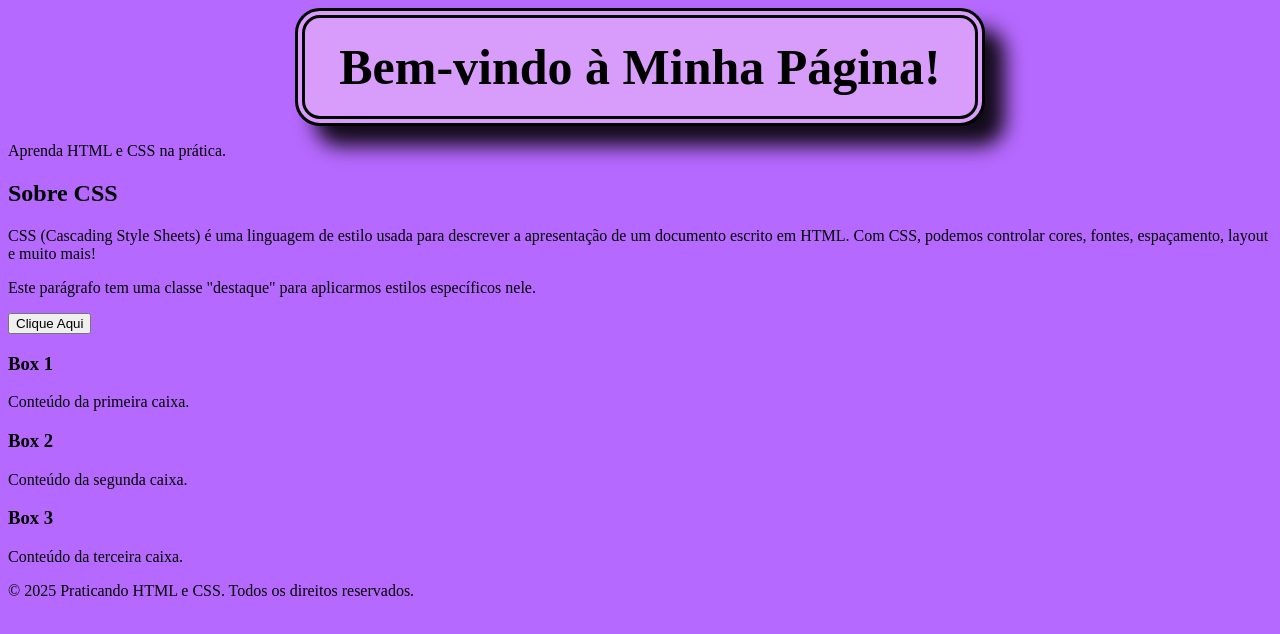
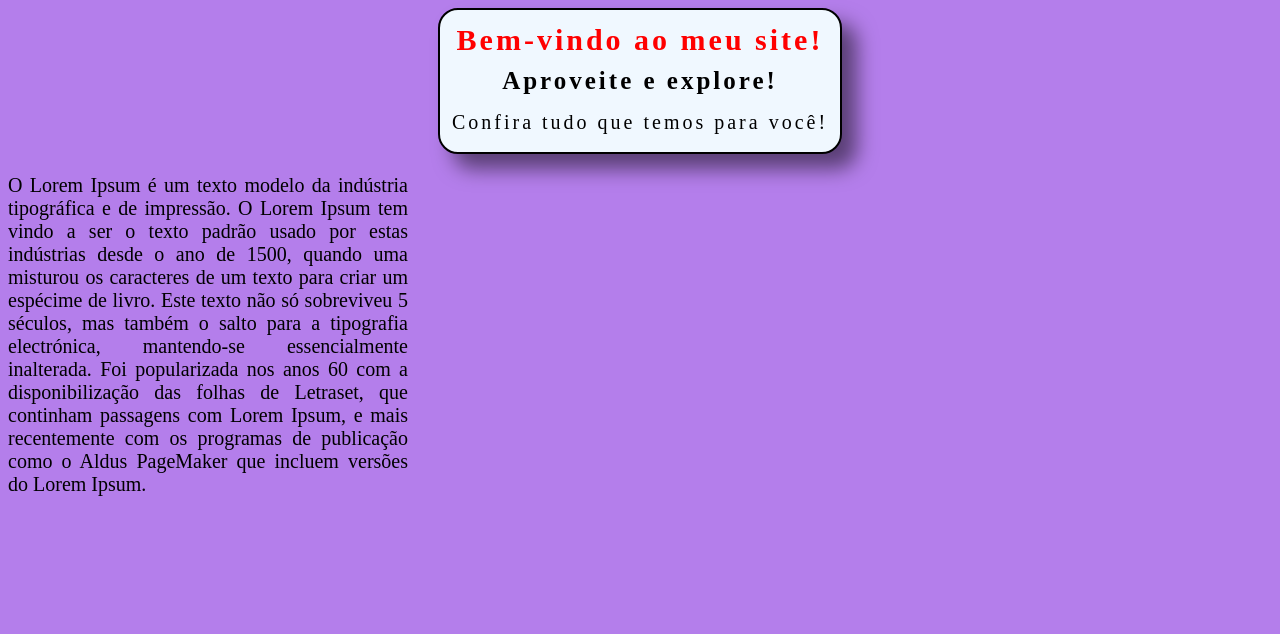
Before and after one commit to Eduardofbarreto/cursoweb_jamilton, a plain HTML site: page index.html in a window 1280 px wide. Drawn offline with Linux system fonts and the light colour scheme.

Commit message:
estilizando com css

```diff
--- a/index.html
+++ b/index.html
@@ -1,50 +1,30 @@
 <!DOCTYPE html>
-<html lang="pt-BR">
+<html lang="en">
 <head>
     <meta charset="UTF-8">
     <meta name="viewport" content="width=device-width, initial-scale=1.0">
     <link rel="stylesheet" href="style.css">
+    <title>Estilos e bordas CSS!</title>
+</head>
+<body class="pagina">
 
-    <title>Borda do tamanho do texto e centralizado!</title>
-</head>
-<body>
 
-    <header>
-        <h1>Bem-vindo à Minha Página!</h1>
-        <p>Aprenda HTML e CSS na prática.</p>
-    </header>
 
-    <main>
-        <section class="container">
-            <h2>Sobre CSS</h2>
+        <div class="titulo">
+            <h1 class="titulo1">Bem-vindo ao meu site!</h1>
+            <h2 class="titulo2">Aproveite e explore!</h2>
+            <p class="titulo3">Confira tudo que temos para você!</p>
+        </div>
+
+        <div class="conteudo">
             <p>
-                CSS (Cascading Style Sheets) é uma linguagem de estilo usada para descrever a apresentação de um documento escrito em HTML. Com CSS, podemos controlar cores, fontes, espaçamento, layout e muito mais!
+                O Lorem Ipsum é um texto modelo da indústria tipográfica e de impressão.
+                O Lorem Ipsum tem vindo a ser o texto padrão usado por estas indústrias
+                desde o ano de 1500, quando uma misturou os caracteres de um texto para
+                criar um espécime de livro. Este texto não só sobreviveu 5 séculos, mas também o salto para a tipografia electrónica, mantendo-se essencialmente inalterada. Foi popularizada nos anos 60 com a disponibilização das folhas de Letraset, que continham passagens com Lorem Ipsum, e mais recentemente com os programas de publicação como o Aldus PageMaker que incluem versões do Lorem Ipsum.
             </p>
-            <p class="destaque">
-                Este parágrafo tem uma classe "destaque" para aplicarmos estilos específicos nele.
-            </p>
-            <button class="botao-primario"> Clique Aqui</button>
-        </section>
+        </div>
 
-        <section class="boxes">
-            <div class="box">
-                <h3>Box 1</h3>
-                <p>Conteúdo da primeira caixa.</p>
-            </div>
-            <div class="box">
-                <h3>Box 2</h3>
-                <p>Conteúdo da segunda caixa.</p>
-            </div>
-            <div class="box">
-                <h3>Box 3</h3>
-                <p>Conteúdo da terceira caixa.</p>
-            </div>
-        </section>
-    </main>
-
-    <footer>
-        <p>&copy; 2025 Praticando HTML e CSS. Todos os direitos reservados.</p>
-    </footer>
 
 </body>
 </html>
--- a/style.css
+++ b/style.css
@@ -1,15 +1,40 @@
 body{
-    background-color: rgb(182, 105, 255);
+    background-color: rgb(180, 126, 235);
+    font-size: 50px;
+
 }
 
-h1{
-    border:10px double black;
-    margin:auto;
-    text-align:center;
-    border-radius: 25px;
-    box-shadow: 20px 20px 20px rgba(0,0,0,0.9);
-    width: 650px;
+.titulo{
+    border:2px solid black;
+    background-color: aliceblue;
+    letter-spacing: 3px;
+    line-height:20px;
+    text-align: center;
+    box-shadow: 15px 15px 20px rgba(0, 0,0, 0.5);
+    margin: auto;
+    width: 400px;
+    border-radius: 20px;
+}
+
+.titulo1{
+    color:red;
+    font-size: 0.6em;
+}
+
+.titulo2{
+    font-size: 0.5em;
+}
+
+.titulo3{
+    font-size: 0.4em;
+}
+
+.conteudo{
+    width: 400px;
+    text-align: justify;
+    font-size: 0.4em;
+}
+
+/* .pagina{
     font-size: 50px;
-    background-color: rgb(216, 156, 250);
-    padding: 20px 10px 20px 10px;
-}
+} */
```
